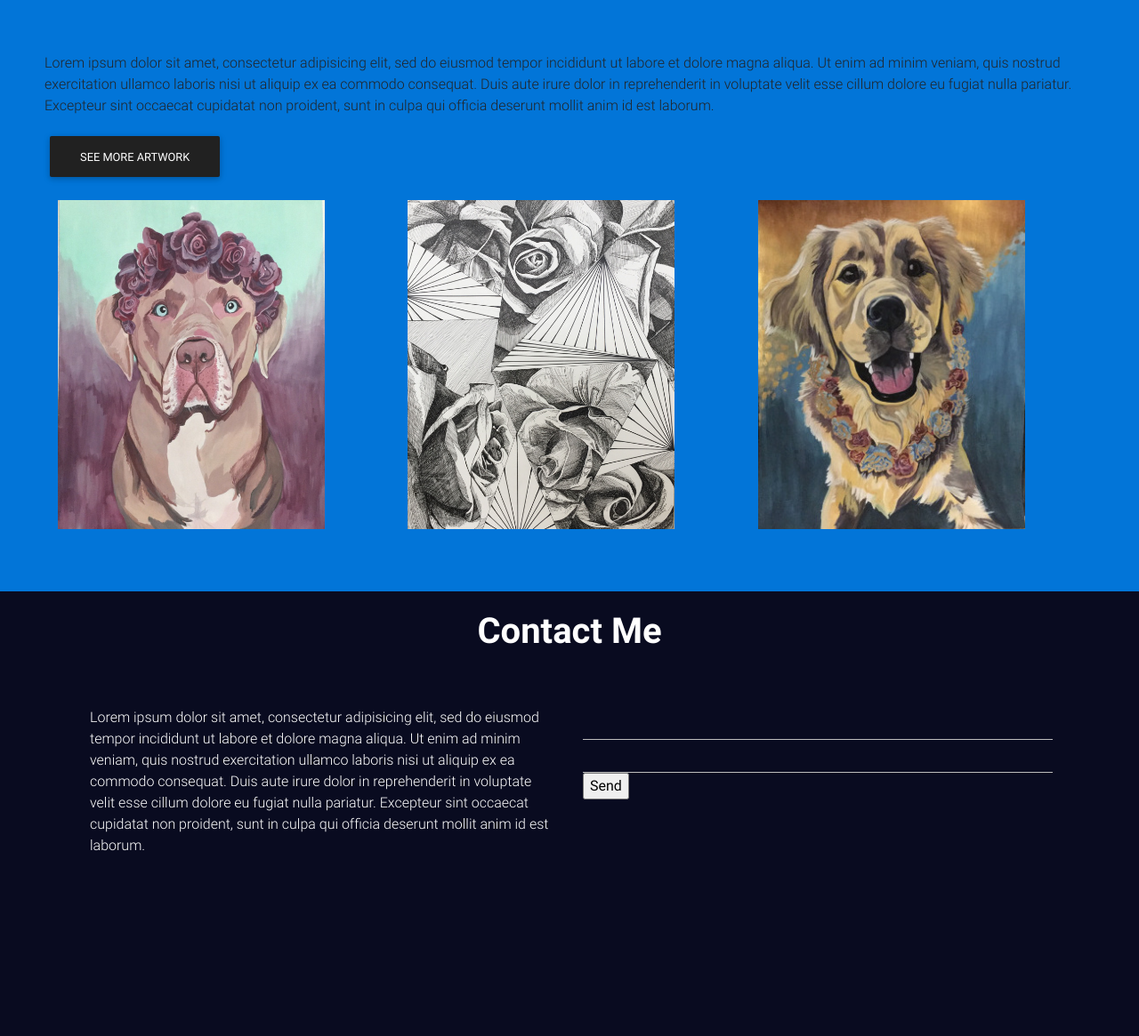
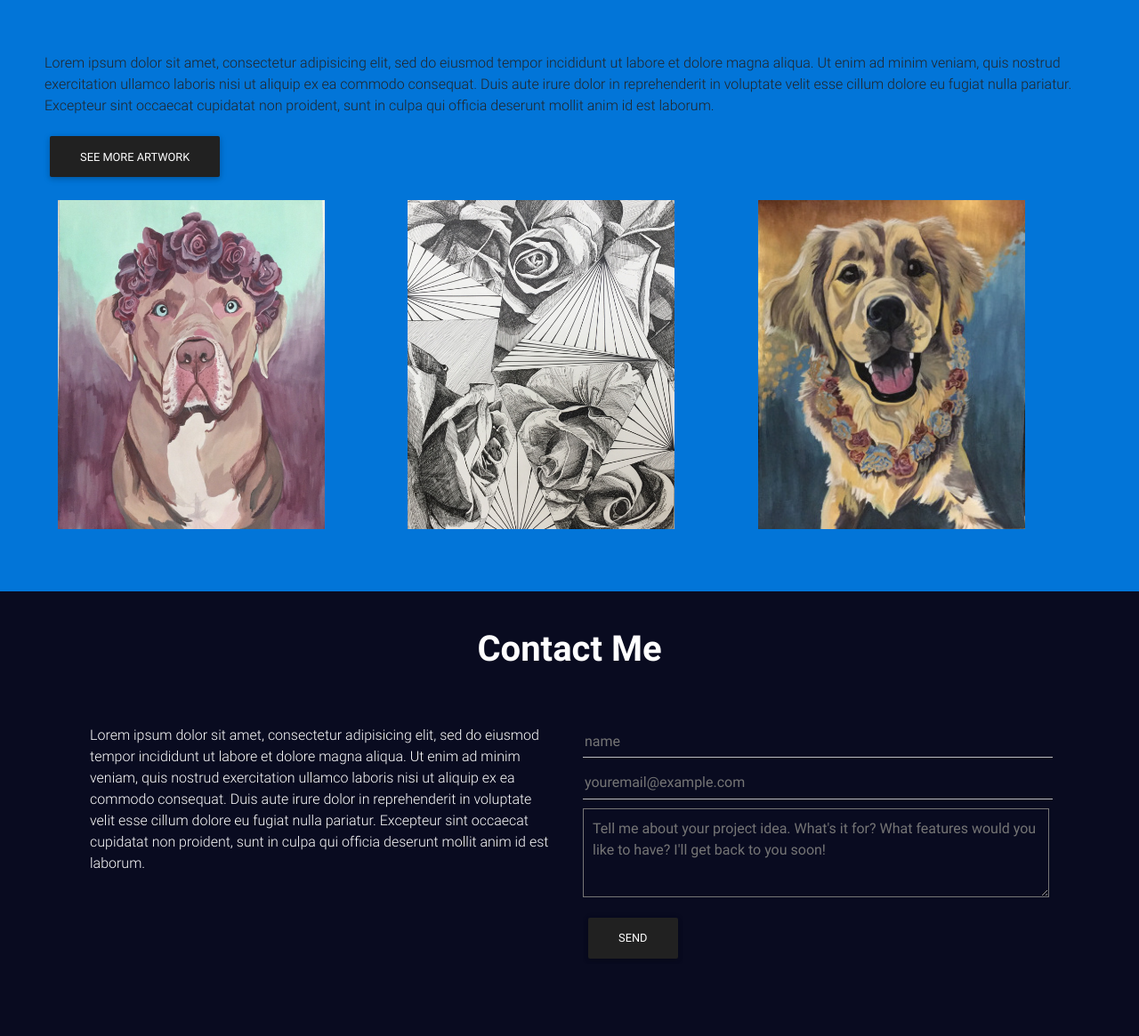
Before and after one commit to jnm2377/portfolio, a PHP site: page / in a window 1280 px wide. Shown: the part 4460-5625 px from the top of the page at 89% size. Run offline with PHP 8.4, Linux system fonts and the light colour scheme; some libraries are stand-ins or nearby versions.

Commit message:
styled and media queried footer with form

```diff
--- a/css/style.css
+++ b/css/style.css
@@ -116,9 +116,22 @@ footer {
 
 }
 
+#contactMe {
+  margin-top: 20px;
+}
+
 footer > .container > .row {
   padding-top: 50px;
   border: 1px solid transparent;
+}
+
+input, textarea {
+  margin: 0 0 10px 0;
+}
+
+textarea {
+  padding: 10px;
+  height: 100px;
 }
 
 @media (max-width: 1100px) {
@@ -131,9 +144,13 @@ footer > .container > .row {
   }
 }
 
-@media only screen and (max-width: 768px) {
+@media only screen and (max-width: 770px) {
     .navbar {
         background-color: #edf8b1;
+    }
+
+    footer {
+      height: 700px;
     }
 }
 
--- a/index.html
+++ b/index.html
@@ -329,7 +329,7 @@
 
     <footer id="contact">
         <div class="container">
-          <h2 class="font-weight-bold text-center">Contact Me</h2>
+          <h2 class="font-weight-bold text-center" id="contactMe">Contact Me</h2>
           <div class="row">
             <div class="col-md-6">
               <p class="wow fadeIn">Lorem ipsum dolor sit amet, consectetur adipisicing elit, sed do eiusmod tempor incididunt ut labore et dolore magna aliqua. Ut enim ad minim veniam, quis nostrud exercitation ullamco laboris nisi ut aliquip ex ea commodo consequat. Duis aute irure dolor in reprehenderit in voluptate velit esse cillum dolore eu fugiat nulla pariatur. Excepteur sint occaecat cupidatat non proident, sunt in culpa qui officia deserunt mollit anim id est laborum.</p>
@@ -338,9 +338,10 @@
             <div class="col-md-6">
               <form action="https://formspree.io/josefinanoemi4@gmail.com"
           method="POST">
-                <input type="text" name="name">
-                <input type="email" name="_replyto">
-                <input type="submit" value="Send">
+                <input id="name" type="text" name="name" placeholder="name" required>
+                <input id="email" type="email" name="_replyto" placeholder="youremail@example.com" required>
+                <textarea id="message" name="message" placeholder="Tell me about your project idea. What's it for? What features would you like to have? I'll get back to you soon!" required></textarea>
+                <input type="submit" class="btn btn-dark" value="Send">
               </form>
             </div>
           </div>
```
